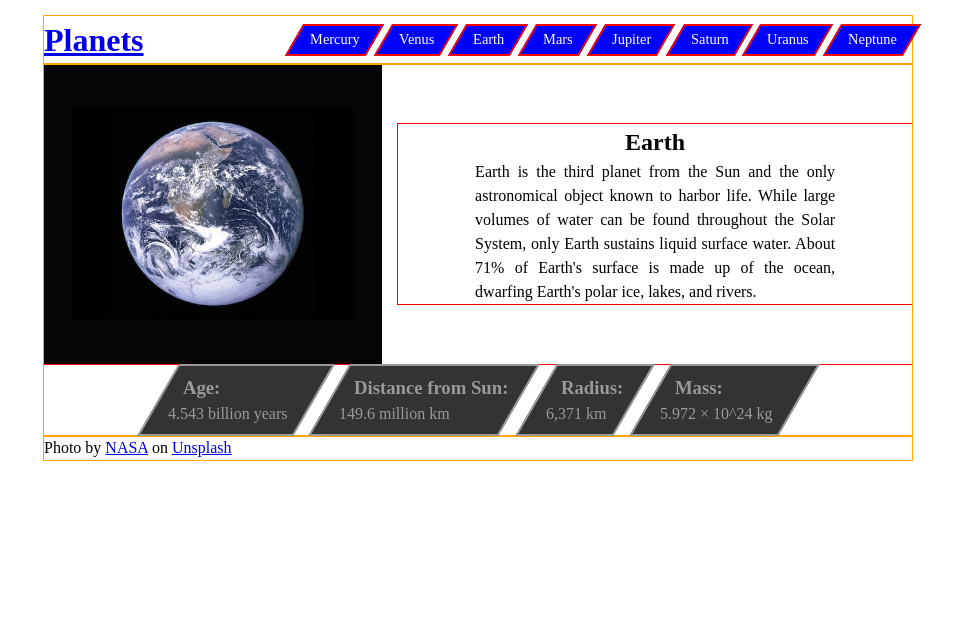
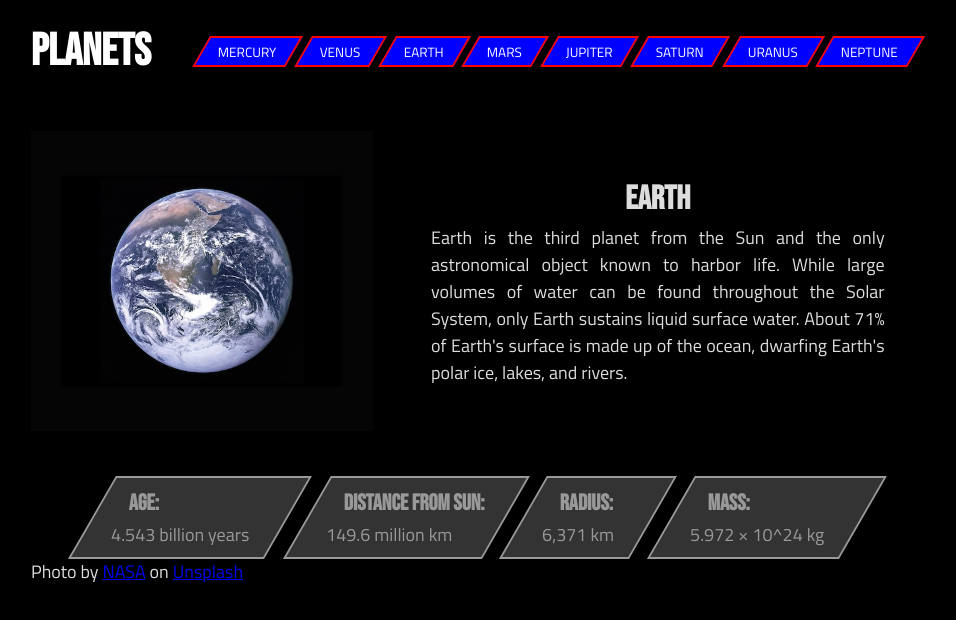
Before and after one commit to edo979/planets-app, a React (Vite) app: page /earth in a window 1280 px wide. Shown: the top 620 px of the page, without its empty margins (162-1118 px from the left). Built offline with nearby package versions, Linux system fonts and the light colour scheme.

Commit message:
add fonts, add spacing, fix width

```diff
--- a/src/pages/Planet.tsx
+++ b/src/pages/Planet.tsx
@@ -5,7 +5,7 @@ function Planet() {
 
   return (
     <main>
-      <section className="content | flex">
+      <section className="content | flex mt-2">
         <aside className="content_image">
           <img src="assets/images/earth.jpg" alt={planet} />
         </aside>
@@ -22,7 +22,7 @@ function Planet() {
         </article>
       </section>
 
-      <section className="boxes | flex">
+      <section className="boxes | flex mt-2">
         <div className="box skew-box">
           <h3>Age:</h3>
           <p>4.543 billion years</p>
--- a/src/scss/_layout.scss
+++ b/src/scss/_layout.scss
@@ -1,10 +1,10 @@
 #root {
-  > * {
-    outline: 1px solid orange;
-  }
+  // > * {
+  //   outline: 1px solid orange;
+  // }
 
   padding: 1rem;
-  max-width: 900px;
+  max-width: 930px;
   margin-inline: auto;
 }
 
@@ -14,3 +14,14 @@
   justify-content: var(--f-justify, space-between);
   gap: var(--f-gap, 1rem);
 }
+
+//Utility
+.mt-1 {
+  margin-top: 1rem;
+}
+.mt-2 {
+  margin-top: 2.5rem;
+}
+.mt-3 {
+  margin-top: 5rem;
+}
--- a/src/scss/_msc.scss
+++ b/src/scss/_msc.scss
@@ -1,10 +1,40 @@
+@import url('https://fonts.googleapis.com/css2?family=Bebas+Neue&family=Titillium+Web&display=swap');
+
 :root {
+  --fs-200: 0.75rem;
   --fs-300: 0.9rem;
   --fs-400: 1rem;
-  --fs-400: 1.25rem;
+  --fs-500: 1.25rem;
+  --fs-600: 1.25rem;
+  --fs-700: 1.85rem;
+  --fs-800: 2.5rem;
 }
 
 // Typography
+html {
+  font-size: 18px;
+}
+
+body {
+  font-family: 'Titillium Web', sans-serif;
+  color: #ddd;
+}
+
+h1,
+h2,
+h3 {
+  font-family: 'Bebas Neue', cursive;
+}
+
+h1 {
+  font-size: var(--fs-800);
+}
+
 h2 {
-  text-transform: capitalize;
+  font-size: var(--fs-700);
+  text-transform: uppercase;
 }
+
+h3 {
+  font-size: var(--fs-600);
+}
--- a/src/scss/components/_components.scss
+++ b/src/scss/components/_components.scss
@@ -1,13 +1,22 @@
 @use 'navbar';
+
+body {
+  background-color: black;
+}
 
 header {
   display: flex;
   align-items: center;
   justify-content: space-between;
+
+  h1 a {
+    text-decoration: none;
+    color: white;
+  }
 }
 
 .content {
-  outline: 1px solid red;
+  //outline: 1px solid red;
   &_image {
     height: 300px;
 
@@ -20,7 +29,7 @@ header {
   }
 
   &_text-container {
-    outline: 1px solid red;
+    //outline: 1px solid red;
     flex-basis: 70%;
 
     p,
@@ -46,7 +55,7 @@ header {
 }
 
 .box {
-  padding: 0.5rem 1rem;
+  padding: 0.5rem 1.5rem;
   border: 2px solid #999;
 
   background-color: #333;
--- a/src/scss/components/_navbar.scss
+++ b/src/scss/components/_navbar.scss
@@ -7,6 +7,8 @@
     display: flex;
     justify-content: end;
     gap: 0.5rem;
+
+    padding-inline-end: 0.5rem;
   }
 
   &_item {
@@ -19,8 +21,9 @@
   &_link {
     display: block;
 
-    font-size: var(--fs-300);
+    font-size: var(--fs-200);
     color: white;
+    text-transform: uppercase;
     text-decoration: none;
   }
 }
```
